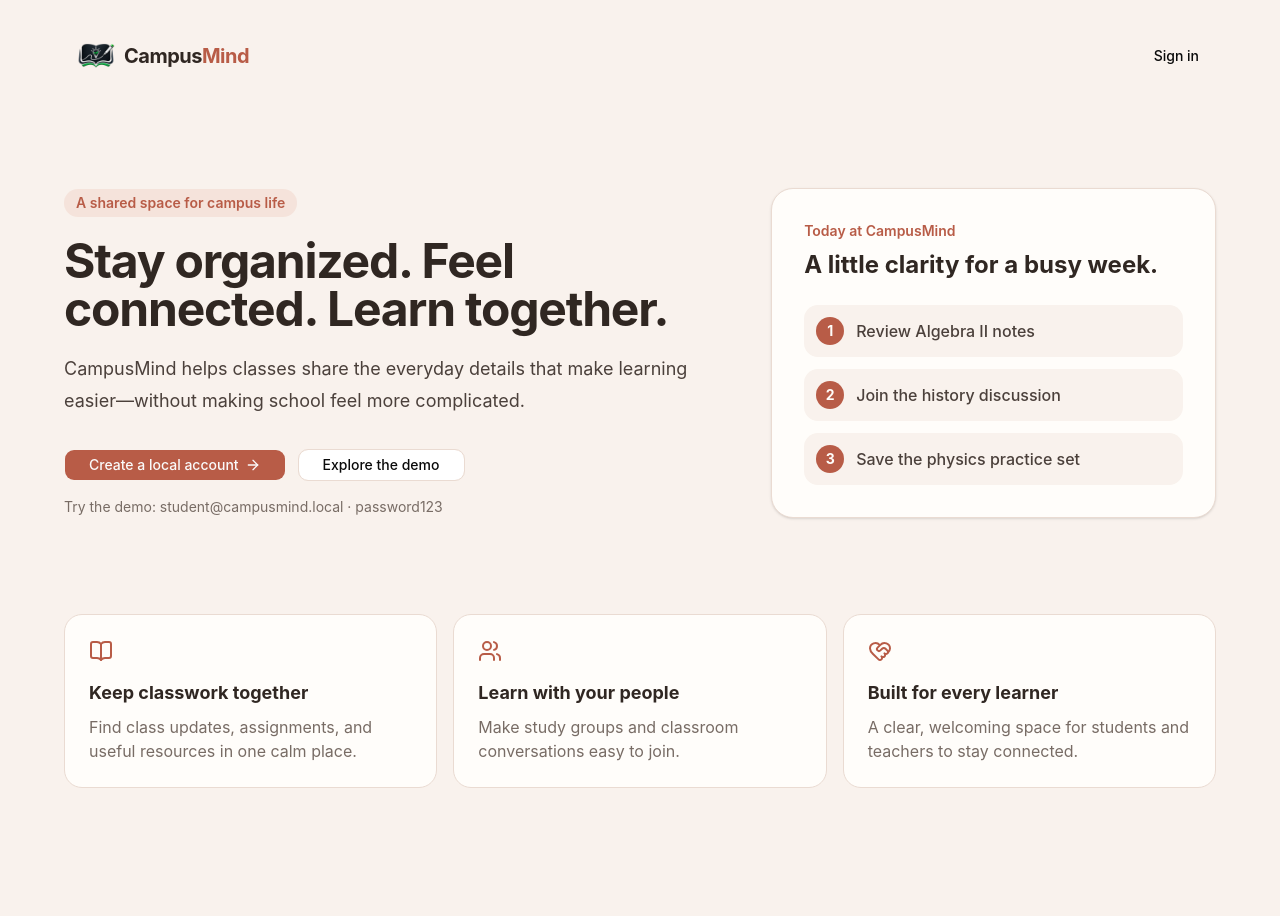
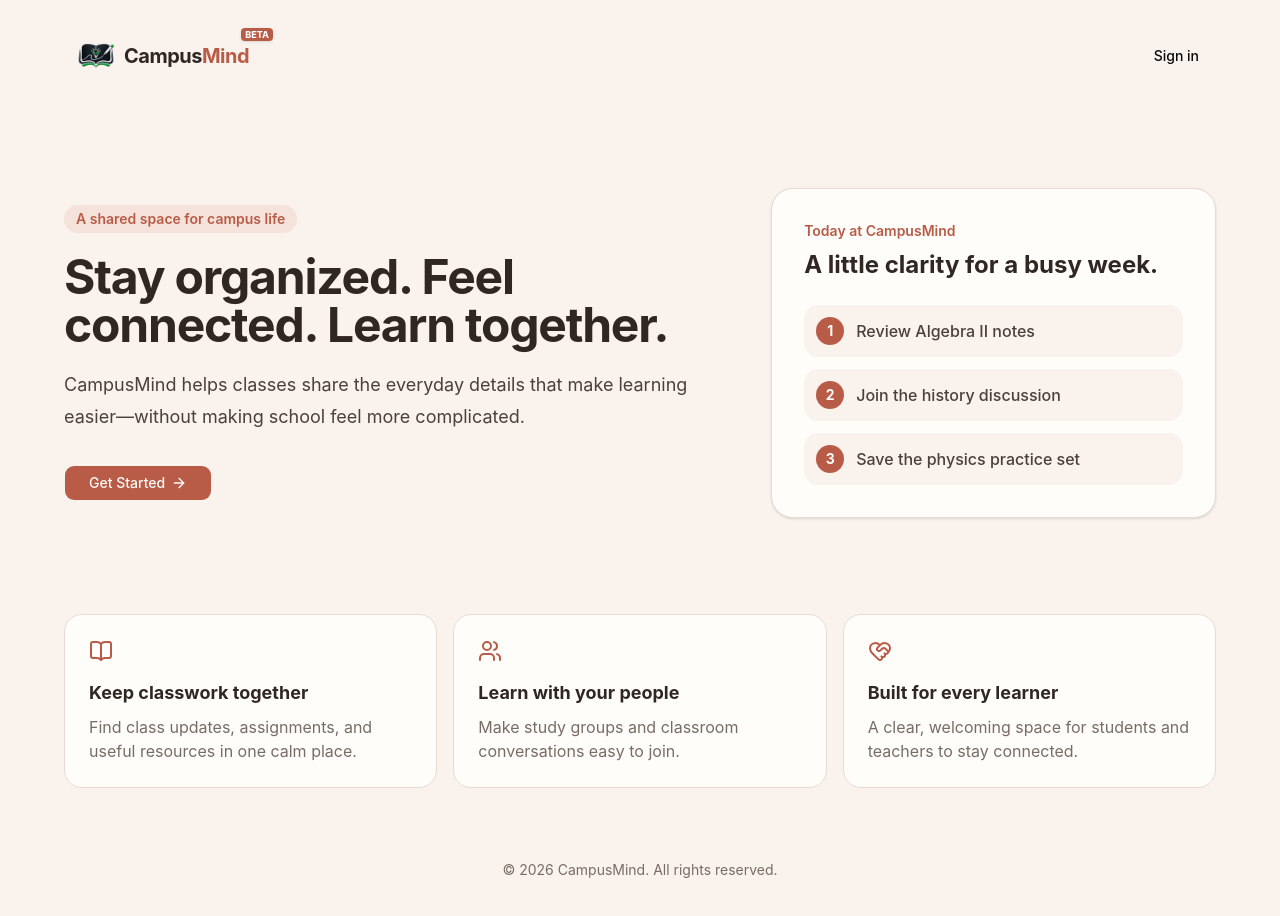
Before and after one commit to subrataroy912/Campus-Mind, a React (Vite) app: page / in a window 1280 px wide. Shown: the top 916 px of the page. Before the commit the page ends 856 px from the top, so only its background shows below. Built offline with nearby package versions, Linux system fonts and the light colour scheme; no server answers.

Commit message:
fix:landing page

```diff
--- a/src/components/common/BrandLogo.jsx
+++ b/src/components/common/BrandLogo.jsx
@@ -1,10 +1,22 @@
-import { Link } from 'react-router'
+import { Link, useLocation } from 'react-router'
 
 function BrandLogo({ compact = false, className = '' }) {
+  const location = useLocation()
+  const isHome = location.pathname === '/'
+
+  const handleClick = (e) => {
+    if (isHome) {
+      e.preventDefault()
+    }
+  }
+
   return (
-    <Link to="/" className={`inline-flex max-w-full px-2 py-1 transition-opacity hover:opacity-80 sm:px-3 ${className}`}>
+    <Link
+      to="/"
+      onClick={handleClick}
+      className={`relative inline-flex max-w-full px-2 py-1 transition-opacity hover:opacity-80 sm:px-3 ${className}`}
+    >
       <div className="flex items-center justify-center gap-1 md:gap-2 flex-nowrap">
-
         <img
           src="/logo-square.png"
           alt="CampusMind"
@@ -18,6 +30,10 @@ function BrandLogo({ compact = false, className = '' }) {
           </span>
         )}
       </div>
+
+      <span className="absolute -right-3 -top-1 rounded bg-primary px-1 py-0.5 text-[9px] font-extrabold uppercase leading-none text-primary-foreground shadow-sm">
+        beta
+      </span>
     </Link>
   )
 }
--- a/src/main.jsx
+++ b/src/main.jsx
@@ -10,29 +10,24 @@ import { store } from "./app/store.js";
 import { maintenanceMode } from "./config/appConfig.js";
 import ServerDown from "./pages/ServerDown.jsx";
 
+if (maintenanceMode && import.meta.env.DEV) {
+  console.log("Application is in maintenance mode!");
+}
+console.log("All Vite Env Variables:", import.meta.env);
 createRoot(document.getElementById("root")).render(
   <StrictMode>
+    {maintenanceMode ? (
+      <ServerDown />
+    ) : (
       <Provider store={store}>
         <TooltipProvider>
           <AuthProvider>
-          <Suspense
-            fallback={
-              <div
-                className="grid min-h-screen place-items-center bg-background px-4 text-center text-sm font-medium text-muted-foreground"
-                role="status"
-              >
-                Loading CampusMind…
-              </div>
-            }
-          >
-            {maintenanceMode ? (
-              <ServerDown />
-            ) : (
+            <Suspense fallback={<div>Loading CampusMind…</div>}>
               <RouterProvider router={AppRoutes} />
-            )}
             </Suspense>
           </AuthProvider>
         </TooltipProvider>
       </Provider>
+    )}
   </StrictMode>,
 );
--- a/src/pages/GetStartedPage.jsx
+++ b/src/pages/GetStartedPage.jsx
@@ -30,6 +30,7 @@ export default function GetStartedPage() {
             Sign in
           </Button>
         </header>
+
         <section className="grid gap-10 py-16 lg:grid-cols-[1.2fr_.8fr] lg:items-center lg:py-24">
           <div>
             <p className="inline-flex rounded-full bg-accent/15 px-3 py-1 text-sm font-semibold text-primary">
@@ -43,17 +44,12 @@ export default function GetStartedPage() {
               learning easier—without making school feel more complicated.
             </p>
             <div className="mt-8 flex flex-col gap-3 sm:flex-row">
-              <Button to="/auth/register" className="px-6">
-                Create a local account <ArrowRight size={18} />
-              </Button>
-              <Button to="/auth/login" variant="outline" className="px-6">
-                Explore the demo
+              <Button to="/auth/register" className="px-6" size="lg">
+                Get Started <ArrowRight size={18} />
               </Button>
             </div>
-            <p className="mt-4 text-sm text-text-muted">
-              Try the demo: student@campusmind.local · password123
-            </p>
           </div>
+
           <aside className="rounded-3xl border border-border bg-surface p-6 shadow-sm sm:p-8">
             <p className="text-sm font-semibold text-primary">
               Today at CampusMind
@@ -80,6 +76,7 @@ export default function GetStartedPage() {
             </div>
           </aside>
         </section>
+
         <section className="grid gap-4 pb-12 md:grid-cols-3">
           {features.map(({ icon: Icon, title, text }) => (
             <article
@@ -95,6 +92,9 @@ export default function GetStartedPage() {
           ))}
         </section>
       </div>
+      <footer className="py-6 text-center text-sm text-text-muted">
+        © {new Date().getFullYear()} CampusMind. All rights reserved.
+      </footer>
     </main>
   );
 }
--- a/src/pages/ServerDown.jsx
+++ b/src/pages/ServerDown.jsx
@@ -2,6 +2,7 @@ import { ServerCrash, RefreshCw } from "lucide-react";
 import { Button } from "@/components/ui/button";
 
 export default function ServerDown() {
+
   const handleRetry = () => {
     window.location.reload();
   };
@@ -15,7 +16,8 @@ export default function ServerDown() {
         Oops! The hamsters took a coffee break ☕
       </h1>
       <p className="text-lg text-muted-foreground mb-8 max-w-md">
-        Our servers are taking an unexpected nap. We are working hard to wake them up. Check your connection or give it another shot!
+        Our servers are taking an unexpected nap. We are working hard to wake
+        them up. Check your connection or give it another shot!
       </p>
       <Button onClick={handleRetry} size="lg" className="gap-2">
         <RefreshCw className="h-4 w-4" />
```
Lines whose indentation alone changed are shown as unchanged.
